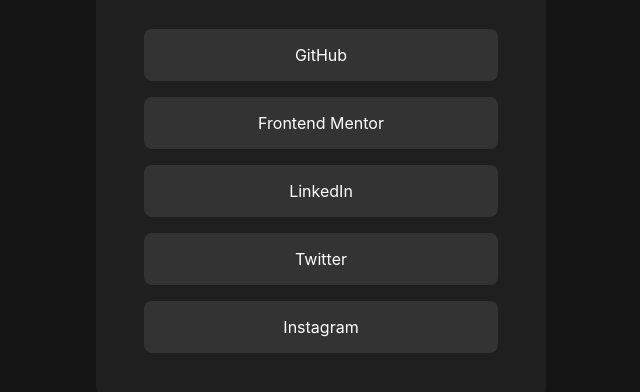
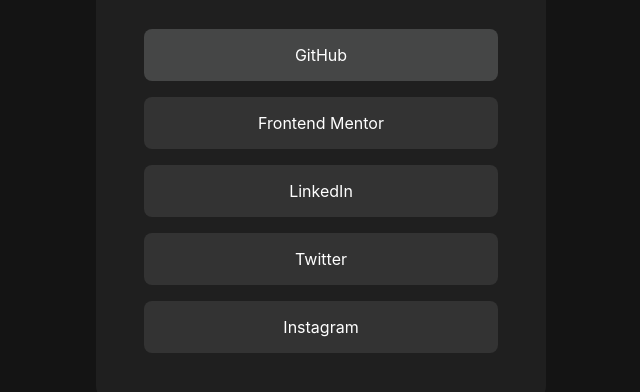
Before and after one commit to Zzzylo/Social-Links-Profile, a plain HTML site: page index.html in a window 1280 px wide. In both pictures the pointer is over the item "GitHub". Shown: the part 362-754 px from the top of the page, without its empty margins (319-959 px from the left). Drawn offline with Linux system fonts and the light colour scheme; a web font is replaced by a local one.

Commit message:
add hover effects for social links

```diff
--- a/styles.css
+++ b/styles.css
@@ -96,3 +96,6 @@
   text-decoration: none;
   color: white;
 }
+.profile-wrapper a:hover li {
+  background-color: rgb(69, 70, 70);
+}
```
